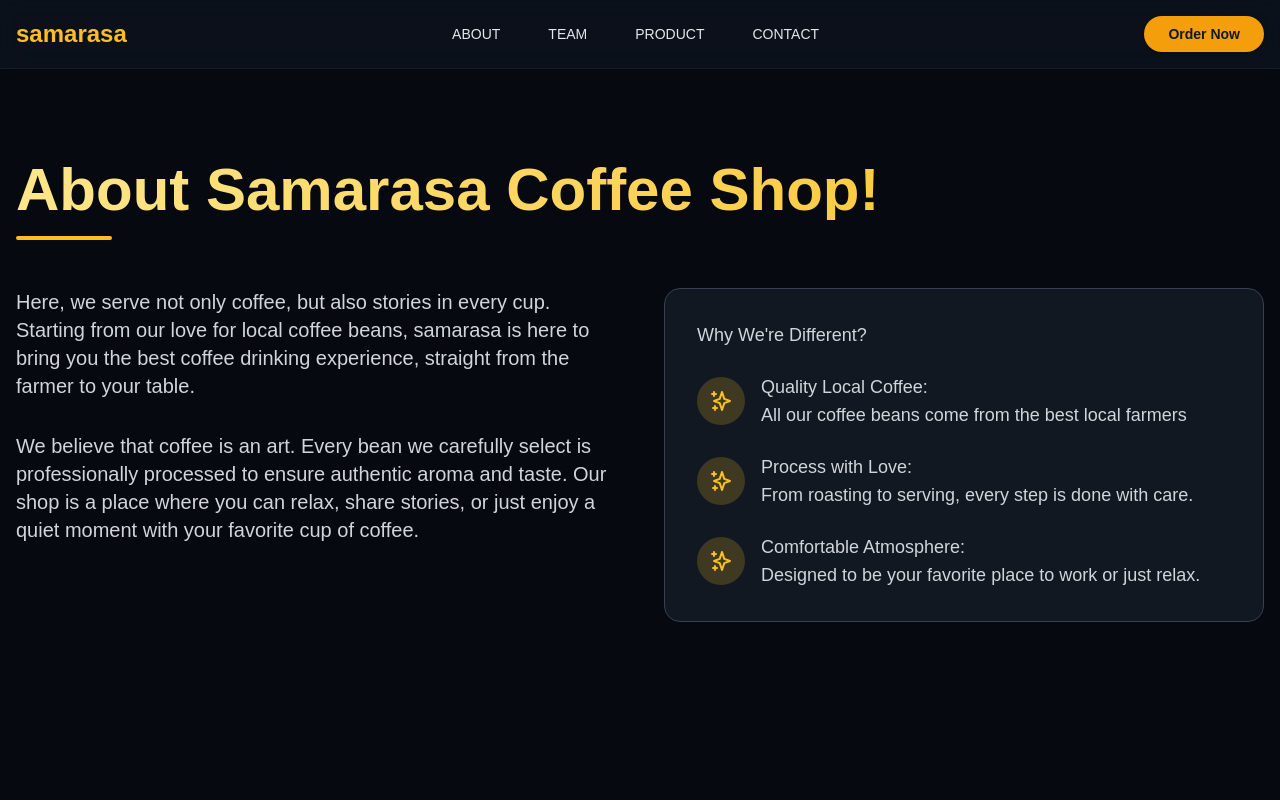
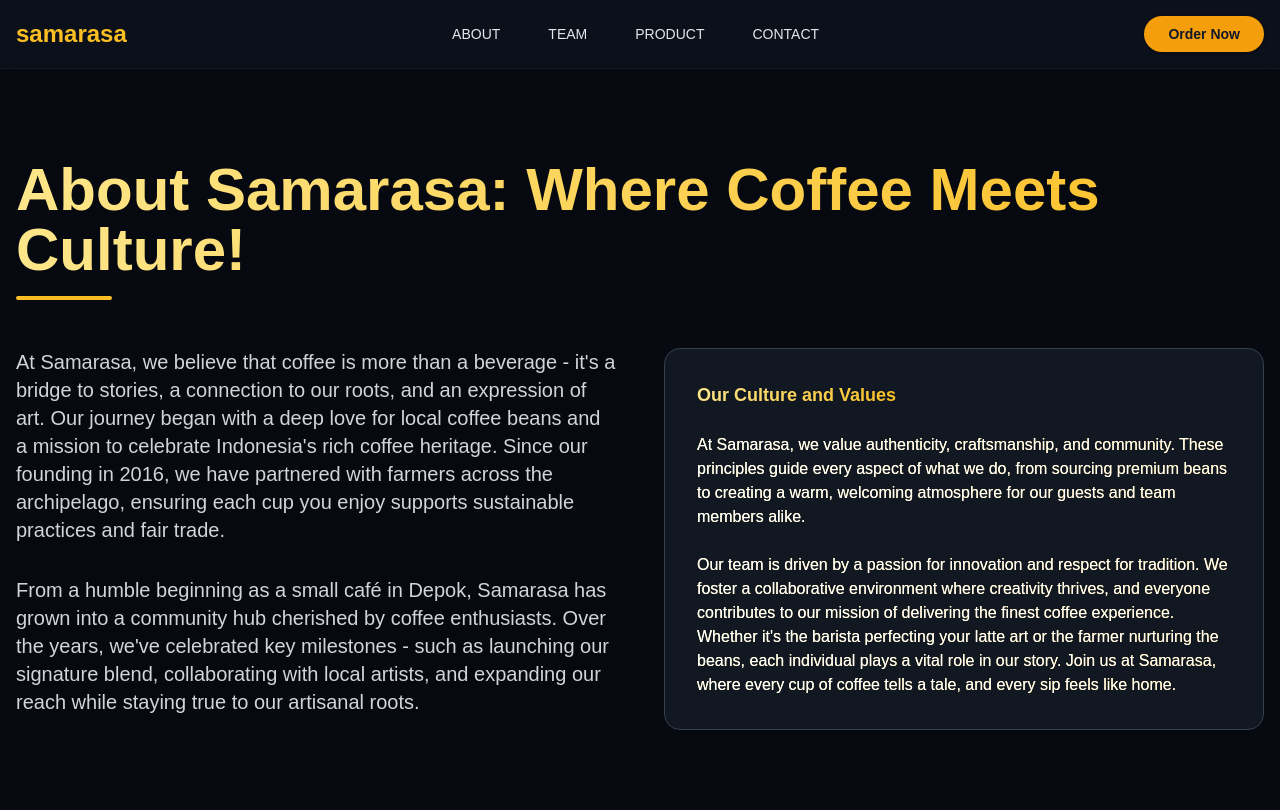
Before and after one commit to zorifudin/samarasa-company-profile, a Next.js app: page /about in a window 1280 px wide. Built offline with nearby package versions, Linux system fonts and the light colour scheme.

Commit message:
ganti about/page

```diff
--- a/src/app/about/page.tsx
+++ b/src/app/about/page.tsx
@@ -12,7 +12,7 @@ const About = () => {
         <div className="space-y-12">
           <div className="space-y-4">
             <h1 className="mt-20 bg-gradient-to-r from-amber-200 to-amber-400 bg-clip-text text-3xl font-bold text-transparent md:text-6xl">
-              About Samarasa Coffee Shop!
+              About Samarasa: Where Coffee Meets Culture!
             </h1>
             <div className="h-1 w-24 rounded-full bg-amber-400"></div>
           </div>
@@ -20,16 +20,20 @@ const About = () => {
           <div className="grid gap-12 md:grid-cols-2">
             <div className="space-y-8">
               <p className="text-l leading-relaxed text-gray-300 lg:text-xl">
-                Here, we serve not only coffee, but also stories in every cup.
-                Starting from our love for local coffee beans, samarasa is here
-                to bring you the best coffee drinking experience, straight from
-                the farmer to your table.
+                At Samarasa, we believe that coffee is more than a beverage -
+                it's a bridge to stories, a connection to our roots, and an
+                expression of art. Our journey began with a deep love for local
+                coffee beans and a mission to celebrate Indonesia's rich coffee
+                heritage. Since our founding in 2016, we have partnered with
+                farmers across the archipelago, ensuring each cup you enjoy
+                supports sustainable practices and fair trade.
               </p>
               <p className="text-l leading-relaxed text-gray-300 lg:text-xl">
-                We believe that coffee is an art. Every bean we carefully select
-                is professionally processed to ensure authentic aroma and taste.
-                Our shop is a place where you can relax, share stories, or just
-                enjoy a quiet moment with your favorite cup of coffee.
+                From a humble beginning as a small café in Depok, Samarasa has
+                grown into a community hub cherished by coffee enthusiasts. Over
+                the years, we've celebrated key milestones - such as launching
+                our signature blend, collaborating with local artists, and
+                expanding our reach while staying true to our artisanal roots.
               </p>
             </div>
 
@@ -37,79 +41,28 @@ const About = () => {
               <div className="relative h-full rounded-2xl border border-gray-700 bg-gray-800/50 p-8 backdrop-blur-sm">
                 <div className="space-y-6">
                   <div className="flex items-center space-x-4">
-                    <span className="text-lg text-gray-300">
-                      Why We're Different?
+                    <span className="bg-gradient-to-r from-amber-200 to-amber-400 bg-clip-text text-lg font-bold text-amber-300 text-transparent">
+                      Our Culture and Values
                     </span>
                   </div>
-                  <div className="flex items-center space-x-4">
-                    <div className="flex h-12 w-12 items-center justify-center rounded-full bg-amber-400/20">
-                      <svg
-                        className="h-6 w-6 text-amber-400"
-                        fill="none"
-                        stroke="currentColor"
-                        viewBox="0 0 24 24"
-                      >
-                        <path
-                          strokeLinecap="round"
-                          strokeLinejoin="round"
-                          strokeWidth="2"
-                          d="M5 3v4M3 5h4M6 17v4m-2-2h4m5-16l2.286 6.857L21 12l-5.714 2.143L13 21l-2.286-6.857L5 12l5.714-2.143L13 3z"
-                        />
-                      </svg>
-                    </div>
-                    <span className="text-lg text-gray-300">
-                      Quality Local Coffee:
-                      <p>
-                        All our coffee beans come from the best local farmers
-                      </p>
-                    </span>
-                  </div>
-                  <div className="flex items-center space-x-4">
-                    <div className="flex h-12 w-12 items-center justify-center rounded-full bg-amber-400/20">
-                      <svg
-                        className="h-6 w-6 text-amber-400"
-                        fill="none"
-                        stroke="currentColor"
-                        viewBox="0 0 24 24"
-                      >
-                        <path
-                          strokeLinecap="round"
-                          strokeLinejoin="round"
-                          strokeWidth="2"
-                          d="M5 3v4M3 5h4M6 17v4m-2-2h4m5-16l2.286 6.857L21 12l-5.714 2.143L13 21l-2.286-6.857L5 12l5.714-2.143L13 3z"
-                        />
-                      </svg>
-                    </div>
-                    <span className="text-lg text-gray-300">
-                      Process with Love:
-                      <p>
-                        From roasting to serving, every step is done with care.
-                      </p>
-                    </span>
-                  </div>
-                  <div className="flex items-center space-x-4">
-                    <div className="flex h-12 w-12 items-center justify-center rounded-full bg-amber-400/20">
-                      <svg
-                        className="h-6 w-6 text-amber-400"
-                        fill="none"
-                        stroke="currentColor"
-                        viewBox="0 0 24 24"
-                      >
-                        <path
-                          strokeLinecap="round"
-                          strokeLinejoin="round"
-                          strokeWidth="2"
-                          d="M5 3v4M3 5h4M6 17v4m-2-2h4m5-16l2.286 6.857L21 12l-5.714 2.143L13 21l-2.286-6.857L5 12l5.714-2.143L13 3z"
-                        />
-                      </svg>
-                    </div>
-                    <span className="text-lg text-gray-300">
-                      Comfortable Atmosphere:
-                      <p>
-                        Designed to be your favorite place to work or just
-                        relax.
-                      </p>
-                    </span>
+                  <div className="text-font-semibold flex items-center space-x-4 bg-gradient-to-r from-amber-200 to-amber-400 bg-clip-text text-transparent">
+                    <p className="text-white">
+                      At Samarasa, we value authenticity, craftsmanship, and
+                      community. These principles guide every aspect of what we
+                      do, from sourcing premium beans to creating a warm,
+                      welcoming atmosphere for our guests and team members
+                      alike.
+                      <br />
+                      <br />
+                      Our team is driven by a passion for innovation and respect
+                      for tradition. We foster a collaborative environment where
+                      creativity thrives, and everyone contributes to our
+                      mission of delivering the finest coffee experience.
+                      Whether it's the barista perfecting your latte art or the
+                      farmer nurturing the beans, each individual plays a vital
+                      role in our story. Join us at Samarasa, where every cup of
+                      coffee tells a tale, and every sip feels like home.
+                    </p>
                   </div>
                 </div>
               </div>
```
